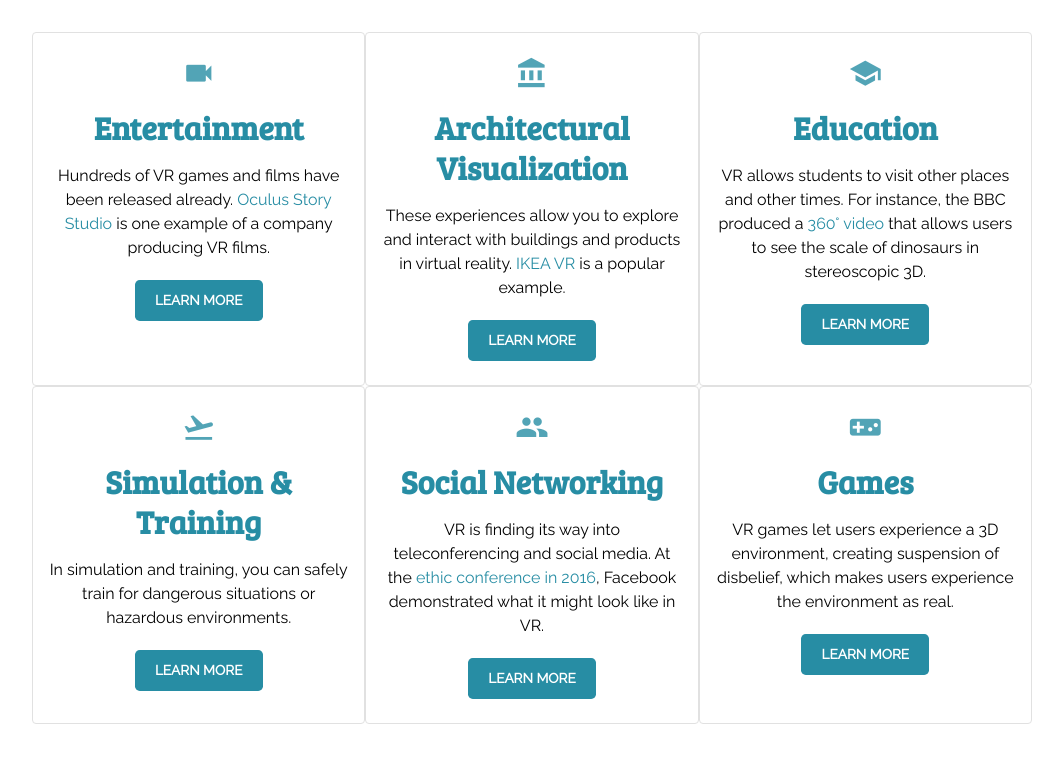
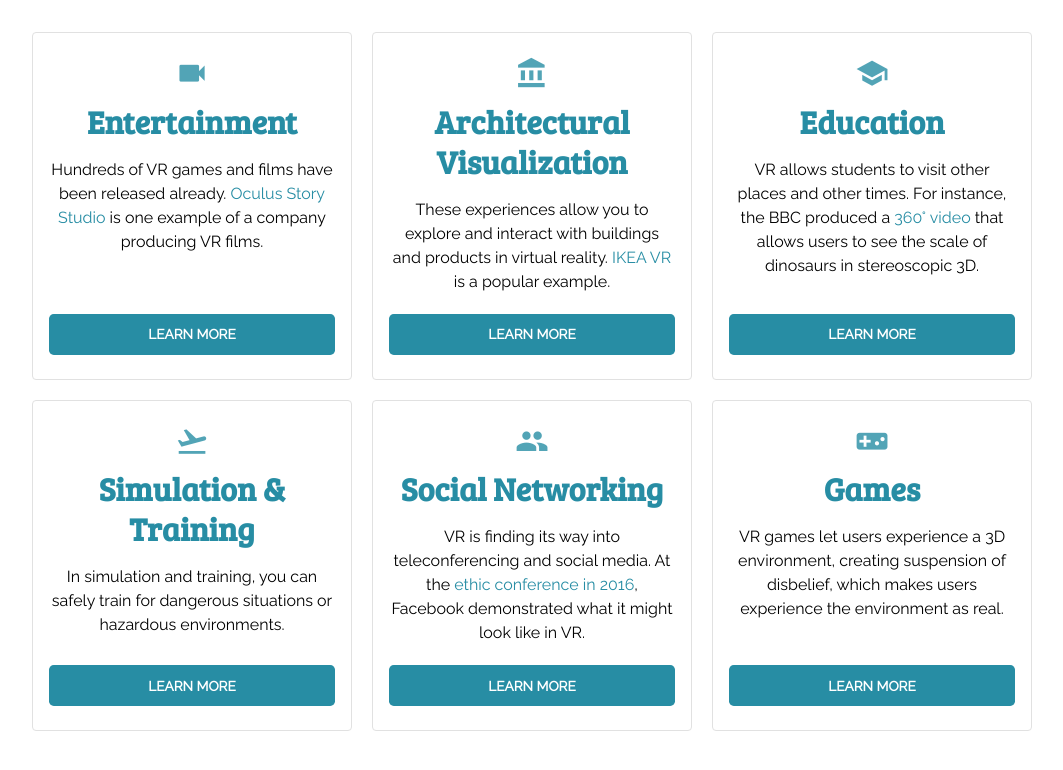
Before and after one commit to aalsaedi265/CSS-Layout-and-grid, a plain HTML site: page FlexVsGrid/index.html in a window 1280 px wide. Shown: the whole page, without its empty margins (108-1171 px from the left). Drawn offline with Linux system fonts and the light colour scheme.

Commit message:
flex cloumn looks good, columns looks bad

```diff
--- a/FlexVsGrid/layout.css
+++ b/FlexVsGrid/layout.css
@@ -3,5 +3,13 @@
     max-width: 1000px;
     display:grid;
     grid-template-columns: repeat(auto-fit, minmax(280px,1fr) );
-
+    grid-gap:20px;
   }
+  .card
+  {
+    display:flex;
+    flex-direction:column;
+  }
+  .btn{
+    margin-top: auto
+  }
```
